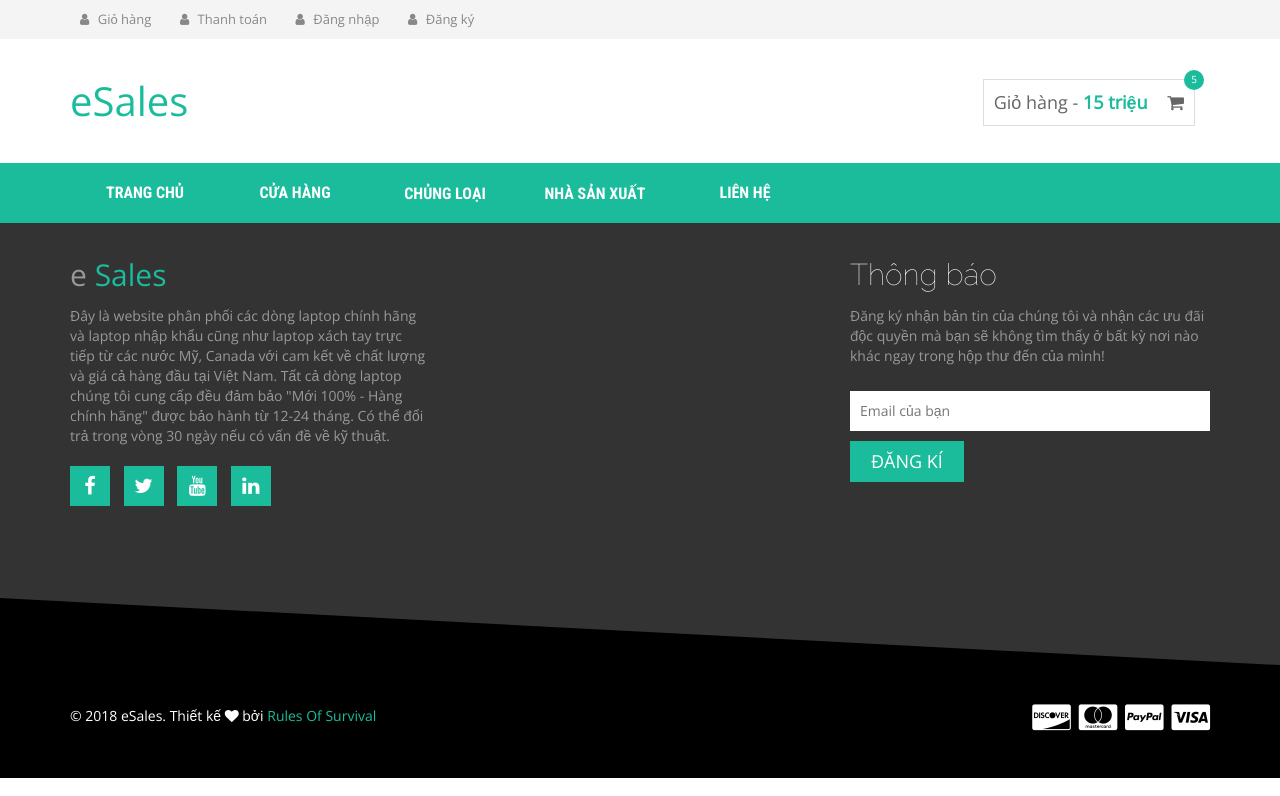
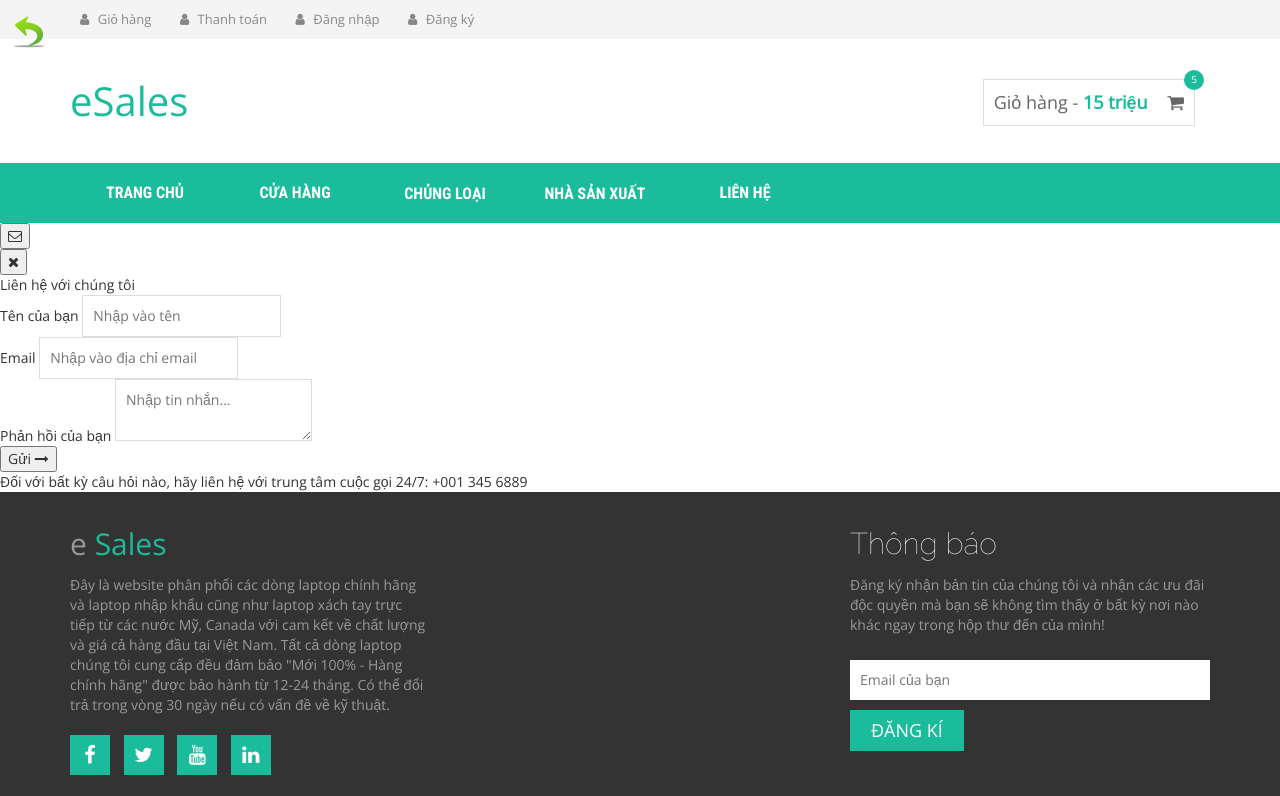
Before and after one commit to caothuphu2013/WebFinalProject, a Node project: template apps/views/_contact/formContact.hbs in a window 1280 px wide. Shown: the top 796 px of the page. Run offline with Node 20 templates, Linux system fonts and the light colour scheme; the template is opened without the code that fills it, so the values that code supplies are empty; some libraries are stand-ins or nearby versions.

Commit message:
finish contact

```diff
--- a/apps/helper/email.js
+++ b/apps/helper/email.js
@@ -25,7 +25,6 @@
         if (error) {
             return console.log(error);
         }
-        console.log('Message : %s', info.messageId)
     });
   }
 }
--- a/apps/views/_contact/contact.hbs
+++ b/apps/views/_contact/contact.hbs
@@ -5,7 +5,7 @@
 			<i class="fa fa-envelope-o" aria-hidden="true"></i>
 		</button>
 
-		<a style="position: fixed; top: 2%; left: 1%;" href="/index.html">
+		<a style="position: fixed; top: 2%; left: 1%;" href="/index">
 			<img src="/img/back.png" alt="">
 		</a>
 
--- a/apps/views/_contact/formContact.hbs
+++ b/apps/views/_contact/formContact.hbs
@@ -0,0 +1,60 @@
+<div class="container-contact100">
+    <div class="contact100-map" id="google_map" data-map-x="10.762925" data-map-y="106.681588" data-pin="images/icons/map-marker.png"
+        data-scrollwhell="0" data-draggable="1"></div>
+
+    <button class="contact100-btn-show">
+        <i class="fa fa-envelope-o" aria-hidden="true"></i>
+    </button>
+
+    <a style="position: fixed; top: 2%; left: 1%;" href="/index">
+        <img src="/img/back.png" alt="">
+    </a>
+
+    <div class="wrap-contact100" style="display: block">
+        <button class="contact100-btn-hide">
+            <i class="fa fa-close" aria-hidden="true"></i>
+        </button>
+
+        <form class="contact100-form validate-form" method="POST" action="/contact">
+            {{#if success_msg}}
+            <div class="alert alert-success">{{success_msg}}</div>
+            {{else}} {{> checkErrors}} {{/if}}
+            <span class="contact100-form-title">
+                Liên hệ với chúng tôi
+            </span>
+
+
+            <div class="wrap-input100 rs1-wrap-input100 validate-input" data-validate="Name is required">
+                <span class="label-input100">Tên của bạn</span>
+                <input class="input100" type="text" name="name" placeholder="Nhập vào tên">
+                <span class="focus-input100"></span>
+            </div>
+
+            <div class="wrap-input100 rs1-wrap-input100 validate-input" data-validate="Email có dạng: ex@abc.xyz">
+                <span class="label-input100">Email</span>
+                <input class="input100" type="text" name="email" placeholder="Nhập vào địa chỉ email">
+                <span class="focus-input100"></span>
+            </div>
+
+            <div class="wrap-input100 validate-input" data-validate="Message is required">
+                <span class="label-input100">Phản hồi của bạn</span>
+                <textarea class="input100" name="message" placeholder="Nhập tin nhắn..."></textarea>
+                <span class="focus-input100"></span>
+            </div>
+
+            <div class="container-contact100-form-btn">
+                <button input="submit" class="contact100-form-btn">
+                    <span>
+                        Gửi
+                        <i class="fa fa-long-arrow-right m-l-7" aria-hidden="true"></i>
+                    </span>
+                </button>
+            </div>
+        </form>
+
+        <span class="contact100-more">
+            Đối với bất kỳ câu hỏi nào, hãy liên hệ với trung tâm cuộc gọi 24/7:
+            <span class="contact100-more-highlight">+001 345 6889</span>
+        </span>
+    </div>
+</div>
--- a/config/router.js
+++ b/config/router.js
@@ -61,6 +61,7 @@
     //contact
     app.get('/contact', index.contact.contactPage);
     app.post('/contact', index.contact.sendMessage);
+    app.get('/contact/form', index.contact.formContactPage);
 
         //Err0r
     app.use(errorPage);
```
Also changed, not shown: apps/controllers/contactController.js (+18 -3 lines), apps/views/layouts/contact.hbs (+20 -20 lines).
